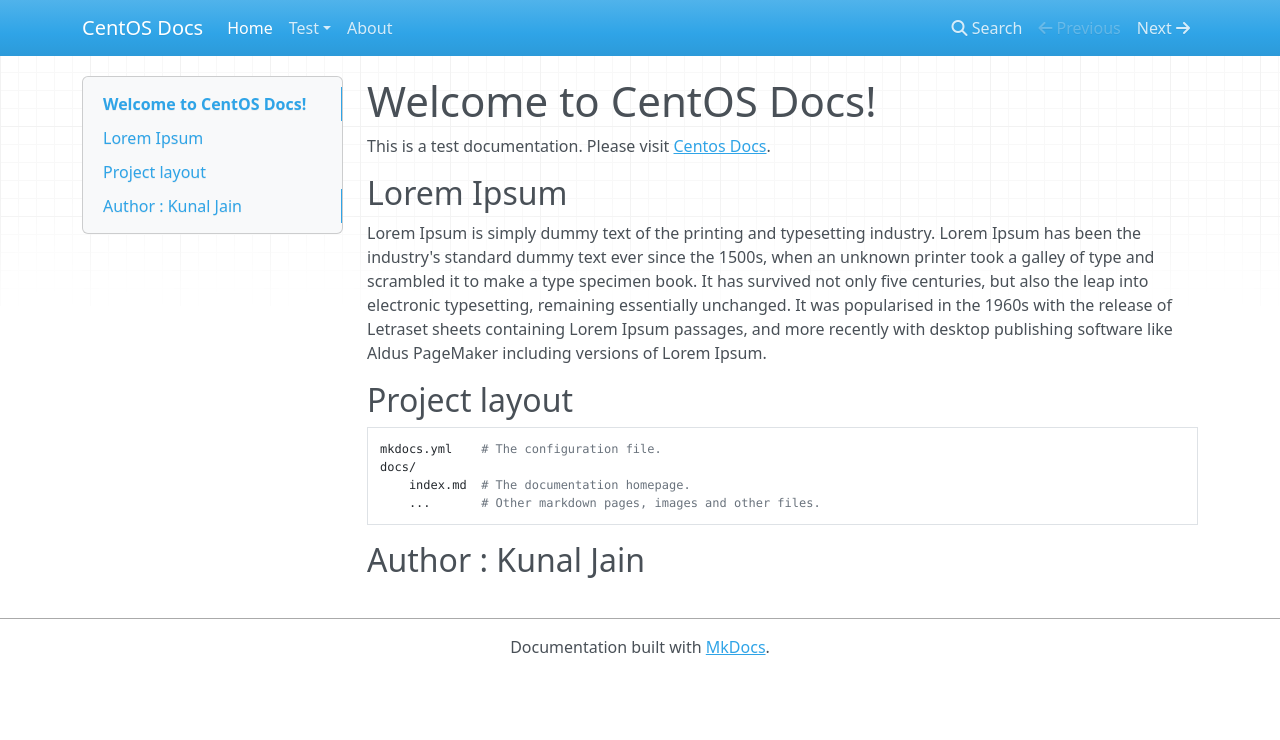
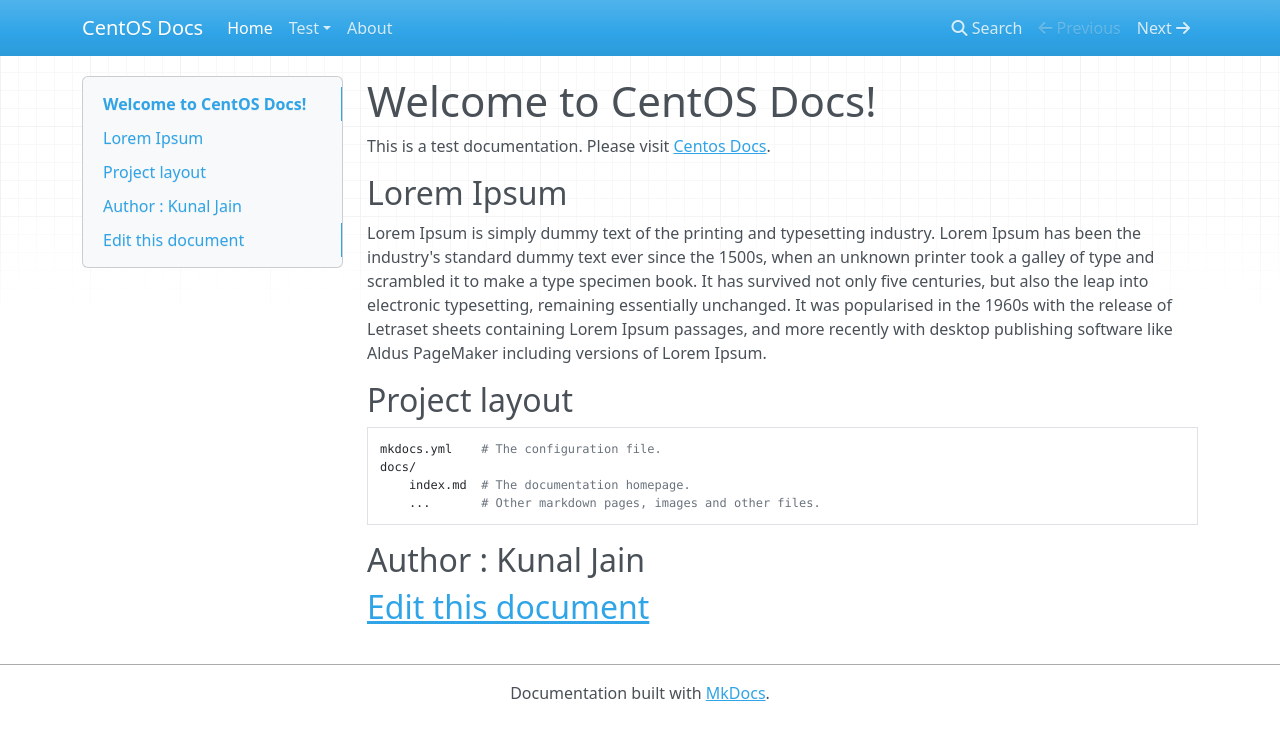
Before and after one commit to kunaaljain/test-centos-docs, an MkDocs documentation site: the page built from docs/index.md, in a window 1280 px wide. Shown: the top 740 px of the page. Built offline with MkDocs 1.6.1, drawn with Linux system fonts in a browser that asks for light colours; nearby versions of some CDN libraries; old or Windows-style settings are respelled for this version of MkDocs.

Commit message:
Update index.md

```diff
--- a/docs/index.md
+++ b/docs/index.md
@@ -16,3 +16,5 @@ Lorem Ipsum is simply dummy text of the printing and typesetting industry. Lorem
 
 
 ## Author : Kunal Jain
+
+## [Edit this document](https://github.com/kunaaljain/test-centos-docs/edit/master/docs/index.md)
```
